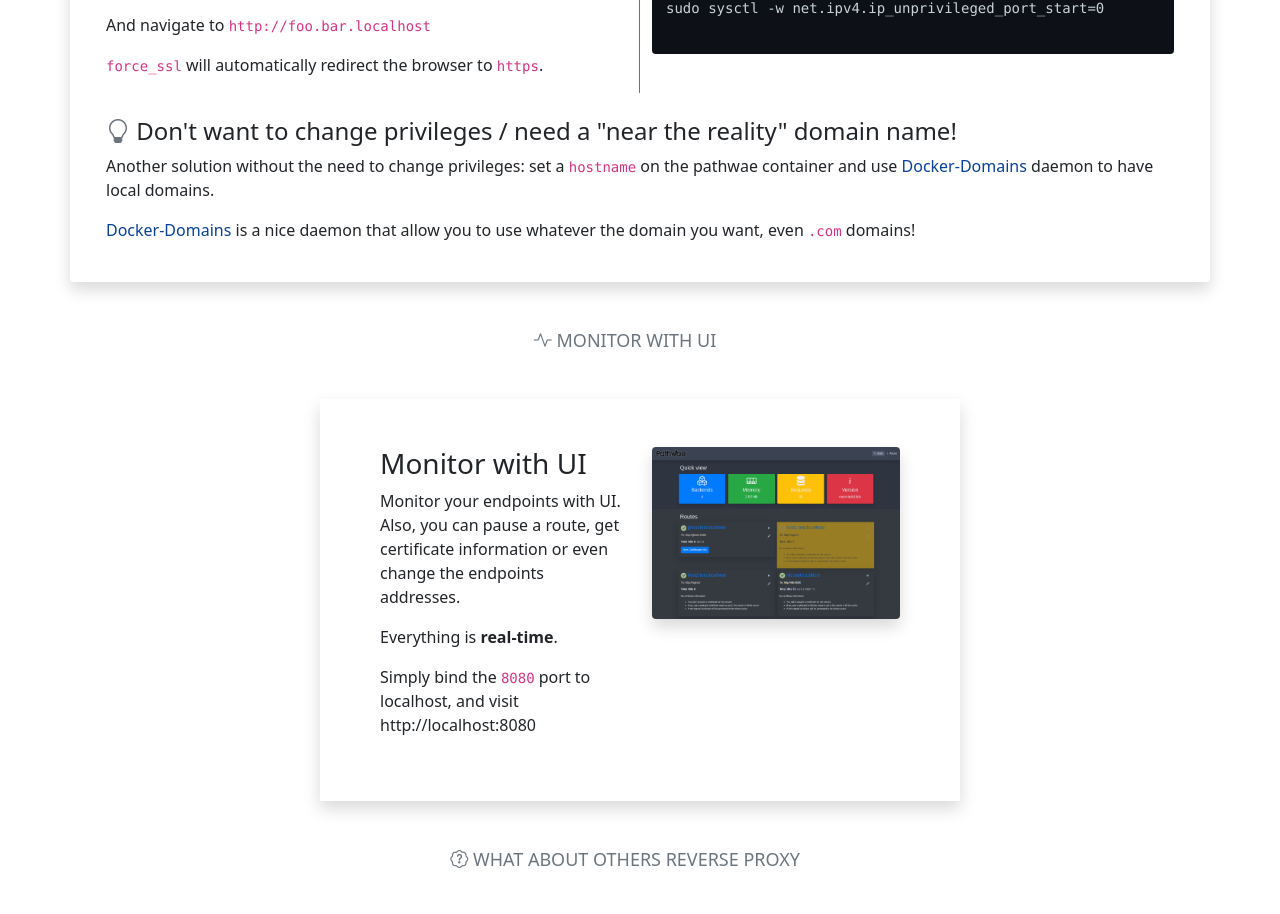
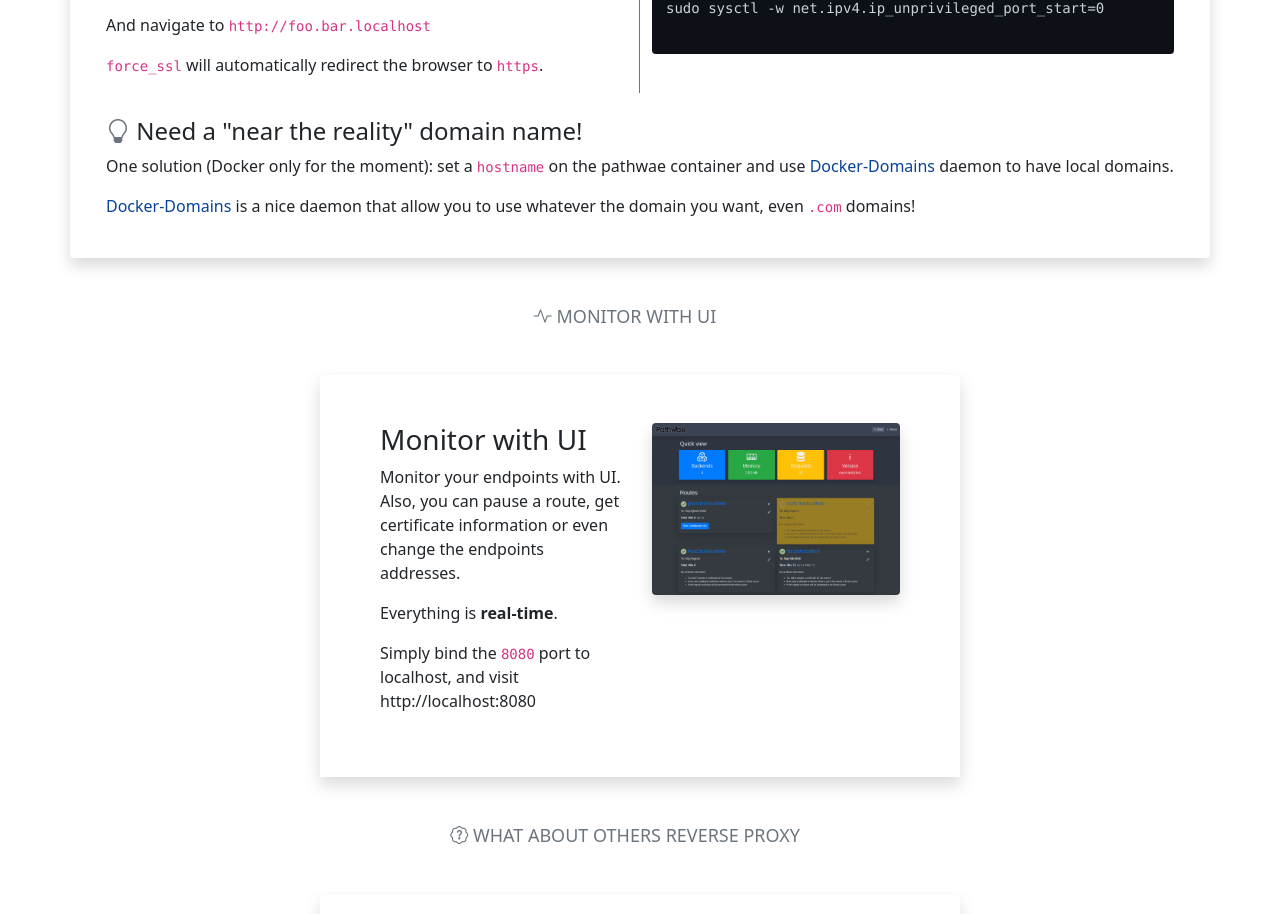
Before and after one commit to pathwae/website, a website built with Parcel: page src/index.html in a window 1280 px wide. Shown: the part 1505-2419 px from the top of the page. Built offline with nearby package versions, Linux system fonts and the light colour scheme.

Commit message:
Error, Podman is not compatible w Docker-Domains

```diff
--- a/src/fragments/usage.html
+++ b/src/fragments/usage.html
@@ -64,10 +64,10 @@ sudo sysctl -w net.ipv4.ip_unprivileged_port_start=0
   <div class="mt-md-4">
     <h4>
       <i class="bi bi-lightbulb"></i>
-      Don't want to change privileges / need a "near the reality" domain name!
+      Need a "near the reality" domain name!
     </h4>
     <p>
-      Another solution without the need to change privileges: set a
+      One solution (Docker only for the moment): set a
       <code>hostname</code> on the pathwae container and use
       <a href="https://github.com/metal3d/docker-domains" target="_blank"
         >Docker-Domains</a
```
